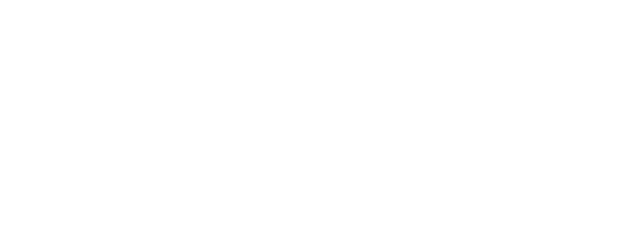
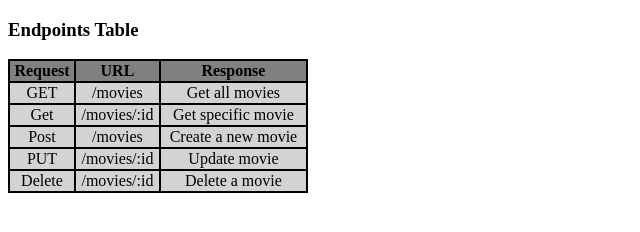
Before and after one commit to TheMadCoder1999/movie_api, a website: page public/documentation.html in a window 1280 px wide. Shown: the whole page, without its empty margins (0-640 px from the left). Drawn offline with Linux system fonts and the light colour scheme.

Commit message:
added a table with the URL endpoints and request methods

```diff
--- a/public/documentation.html
+++ b/public/documentation.html
@@ -0,0 +1,50 @@
+<!DOCTYPE html>
+
+<html>
+
+<head>
+    <title>Endpoints Table</title>
+</head>
+
+<body>
+    <h3>Endpoints Table</h3>
+
+    <table bgcolor="black" width="300">
+        <tr bgcolor="grey">
+            <th wideth="100">Request</th>
+            <th wideth="100">URL</th>
+            <th wideth="100">Response</th>
+        </tr>
+
+        <tr bgcolor="lightgrey" align="center">
+            <td>GET</td>
+            <td>/movies</td>
+            <td>Get all movies</td>
+        </tr>
+
+        <tr bgcolor="lightgrey" align="center">
+            <td>Get</td>
+            <td>/movies/:id</td>
+            <td>Get specific movie</td>
+        </tr>
+
+        <tr bgcolor="lightgrey" align="center">
+            <td>Post</td>
+            <td>/movies</td>
+            <td>Create a new movie</td>
+        </tr>
+
+        <tr bgcolor="lightgrey" align="center">
+            <td>PUT</td>
+            <td>/movies/:id</td>
+            <td>Update movie</td>
+        </tr>
+
+        <tr bgcolor="lightgrey" align="center">
+            <td>Delete</td>
+            <td>/movies/:id</td>
+            <td>Delete a movie</td>
+        </tr>
+    </table>
+</body>
+</html>
```
Also changed, not shown: documentation.html (+2 -0 lines).
